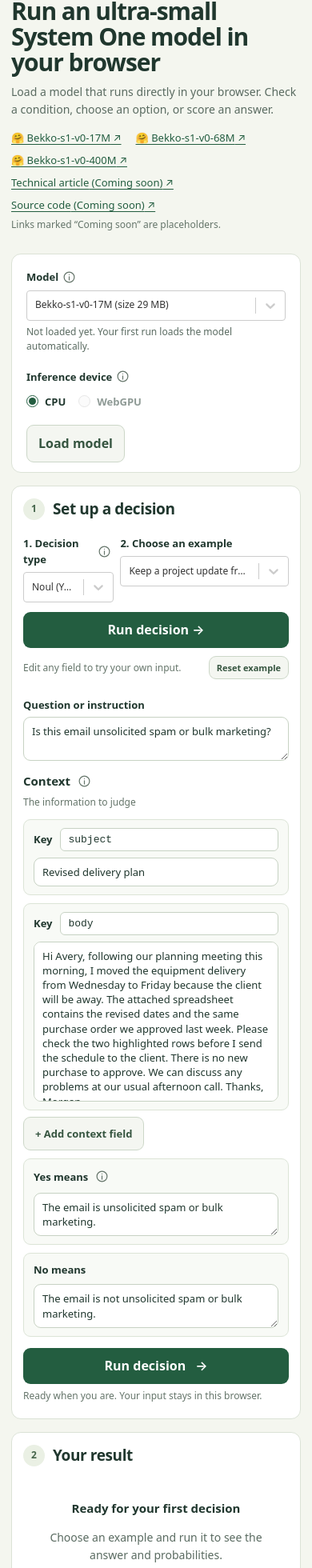
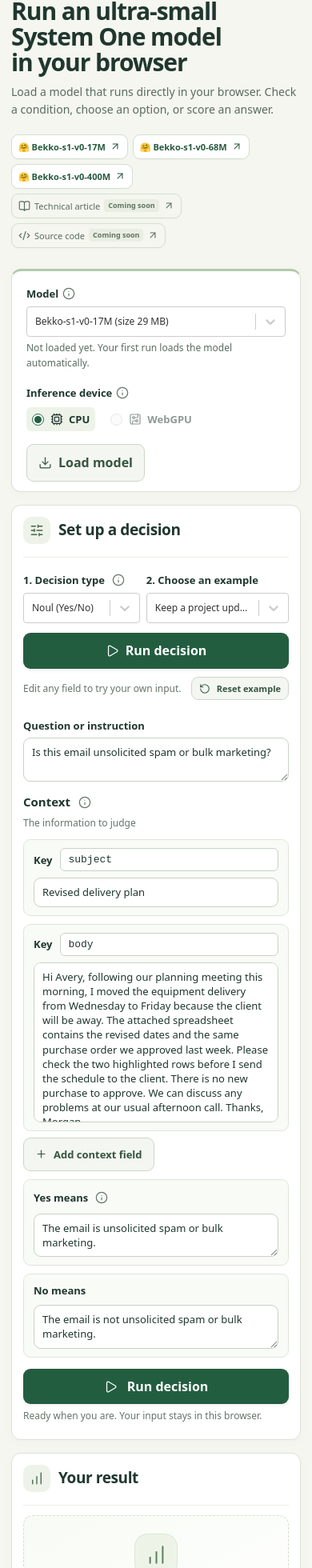
Before and after one commit to hotchpotch/bekko-system-one, a React (Vite) app in the folder browser/: page / in a window 390 px wide. Shown: the part 32-1992 px from the top of the page at 80% size. Built offline with nearby package versions, Linux system fonts and the light colour scheme.

Commit message:
Polish browser UI with Lucide icons and model download totals

```diff
--- a/browser/package.json
+++ b/browser/package.json
@@ -18,6 +18,7 @@
   },
   "dependencies": {
     "@huggingface/tokenizers": "0.2.0",
+    "lucide-react": "^1.48.0",
     "onnxruntime-node": "1.30.0",
     "onnxruntime-web": "1.30.0",
     "react": "^19.2.3",
--- a/browser/src/main.jsx
+++ b/browser/src/main.jsx
@@ -1,4 +1,5 @@
 import React, { useEffect, useRef, useState } from "react";
+import { ArrowUpRight, BookOpen, Code2, Download, LoaderCircle, CircleCheck, Cpu, CircuitBoard, Play, RotateCcw, Plus, Timer, Braces, ChartNoAxesColumnIncreasing, SlidersHorizontal } from "lucide-react";
 import { createRoot } from "react-dom/client";
 import "./style.css";
 import examples from "./examples.json";
@@ -130,6 +131,7 @@
         </div>
       ))}
       <p className="result-time">
+        <Timer size={15} aria-hidden="true" />
         Inference: {inferenceMilliseconds.toFixed(1)} ms · {deviceLabel(device)}
         <HelpTooltip id="timing-help" label="Help with inference time">
           Time spent running the model across all candidates. Downloads, tokenization,
@@ -310,12 +312,14 @@
           </p>
         <nav className="resource-links" aria-label="Models and project resources">
           {RESOURCE_LINKS.map(({ label, href, placeholder }) => (
-            <a key={label} href={href} target="_blank" rel="noopener noreferrer">
-              {label}{placeholder ? " (Coming soon)" : ""} ↗
+            <a key={label} className={`resource-badge ${placeholder ? "resource-placeholder" : ""}`} href={href} target="_blank" rel="noopener noreferrer">
+              {label.startsWith("🤗") ? null : label === "Technical article" ? <BookOpen size={15} aria-hidden="true" /> : <Code2 size={15} aria-hidden="true" />}
+              <span>{label}</span>{placeholder && <span className="coming-soon">Coming soon</span>}
+              <ArrowUpRight size={14} aria-hidden="true" />
             </a>
           ))}
         </nav>
-        <p className="hint">Links marked “Coming soon” are placeholders.</p>
+
         </div>
       </header>
       <section className="model-panel" aria-label="Model">
@@ -374,7 +378,7 @@
                     disabled={busy || (value === "webgpu" && !gpu.available)}
                     onChange={() => switchDevice(value)}
                   />
-                  <span>{label}</span>
+                  <span className="device-label">{value === "cpu" ? <Cpu size={16} aria-hidden="true" /> : <CircuitBoard size={16} aria-hidden="true" />}{label}</span>
                 </label>
               ))}
             </div>
@@ -388,6 +392,7 @@
             disabled={busy}
             onClick={() => start(true)}
           >
+            {busy ? <LoaderCircle size={17} className="spin" aria-hidden="true" /> : <Download size={17} aria-hidden="true" />}
             {busy
               ? "Loading…"
               : error
@@ -395,10 +400,10 @@
                 : "Load model"}
           </Button>
         ) : (
-          <span className="loaded-badge">✓ Loaded · Ready to run</span>
+          <span className="loaded-badge"><CircleCheck size={17} aria-hidden="true" /> Loaded · Ready to run</span>
         )}
         {busy && loadedBytes === null && (
-          <ModelLoadProgress files={files} status={status} />
+          <ModelLoadProgress files={files} status={status} expectedBytes={model.bytes} />
         )}
       </section>
       <div className="workspace">
@@ -412,7 +417,7 @@
         >
           <fieldset id="inputs" disabled={busy}>
             <div className="section-title">
-              <span className="step">1</span>
+              <span className="step"><SlidersHorizontal size={18} aria-hidden="true" /></span>
               <h2>Set up a decision</h2>
             </div>
             <div className="decision-pickers">
@@ -453,7 +458,8 @@
               />
             </div>
             <Button id="run-example" type="submit" disabled={busy}>
-              {busy ? "Working…" : "Run decision →"}
+              {busy ? <LoaderCircle size={17} className="spin" aria-hidden="true" /> : <Play size={17} aria-hidden="true" />}
+              {busy ? "Working…" : "Run decision"}
             </Button>
             <div className="form-toolbar">
               <p className="hint">Edit any field to try your own input.</p>
@@ -462,7 +468,7 @@
                 type="button"
                 onClick={() => choose(form.task, form.id)}
               >
-                Reset example
+                <RotateCcw size={14} aria-hidden="true" /> Reset example
               </Button>
             </div>
             <Textarea
@@ -536,7 +542,7 @@
                 });
               }}
             >
-              + Add context field
+              <Plus size={15} aria-hidden="true" /> Add context field
             </Button>
             {form.task === "noul" ? (
               <div id="binary-fields">
@@ -586,11 +592,11 @@
           <Button id="run" type="submit" disabled={busy}>
             {busy ? (
               <>
-                <span className="spinner" aria-hidden="true" /> Working…
+                <LoaderCircle size={17} className="spin" aria-hidden="true" /> Working…
               </>
             ) : (
               <>
-                Run decision <span aria-hidden="true">→</span>
+                <Play size={17} aria-hidden="true" /> Run decision
               </>
             )}
           </Button>
@@ -600,7 +606,7 @@
         </form>
         <aside className="panel result-panel">
           <div className="section-title">
-            <span className="step">2</span>
+            <span className="step"><ChartNoAxesColumnIncreasing size={18} aria-hidden="true" /></span>
             <h2>Your result</h2>
           </div>
           <div id="result" aria-live="polite" aria-busy={busy}>
@@ -612,21 +618,22 @@
               <Result output={output} />
             ) : (
               <div className="empty-result">
+                <span className="empty-icon">{busy ? <LoaderCircle size={27} className="spin" aria-hidden="true" /> : <ChartNoAxesColumnIncreasing size={27} aria-hidden="true" />}</span>
                 <h3>
                   {busy
-                    ? "Working on your decision…"
+                    ? loadedBytes === null ? "Loading your model…" : "Working on your decision…"
                     : "Ready for your first decision"}
                 </h3>
                 <p>
                   {busy
-                    ? "Inference runs locally on your device."
+                    ? loadedBytes === null ? "Download progress is shown above. Your model will run on this device." : "Inference runs locally on your device."
                     : "Choose an example and run it to see the answer and probabilities."}
                 </p>
               </div>
             )}
           </div>
           <details className="developer">
-            <summary>Input JSON</summary>
+            <summary><Braces size={15} aria-hidden="true" /> Input JSON</summary>
             <pre id="request-json">
               {request
                 ? pretty(request)
@@ -640,7 +647,7 @@
             </details>
           </details>
           <details className="developer">
-            <summary>Output JSON</summary>
+            <summary><Braces size={15} aria-hidden="true" /> Output JSON</summary>
             <pre id="response-json">
               {error
                 ? pretty({ error })
--- a/browser/src/models.js
+++ b/browser/src/models.js
@@ -1,16 +1,17 @@
 const releases = [
-  ['17m', '17M', 29, 'cf92c2f76214e764b9c4e3054125cdb146b0732e'],
-  ['68m', '68M', 196, '995dda388ac0f6735d8dc3cd4932d380c6fe06fc'],
-  ['400m', '400M', 1426, '93c993e2fbf8ed480b49d410fe52347062616c6e'],
+  ['17m', '17M', 29023607, 'cf92c2f76214e764b9c4e3054125cdb146b0732e'],
+  ['68m', '68M', 196342909, '995dda388ac0f6735d8dc3cd4932d380c6fe06fc'],
+  ['400m', '400M', 1426199724, '93c993e2fbf8ed480b49d410fe52347062616c6e'],
 ];
 export const DEFAULT_MODEL_ID = '17m';
-export const MODELS = releases.map(([value, size, megabytes, revision]) => {
+export const MODELS = releases.map(([value, size, bytes, revision]) => {
   const repository = `hotchpotch/bekko-system-one-v0-${value}`;
   return {
     value,
     name: `Bekko-s1-v0-${size}`,
-    label: `Bekko-s1-v0-${size} (size ${megabytes} MB)`,
+    label: `Bekko-s1-v0-${size} (size ${Math.round(bytes / 1e6)} MB)`,
     repository,
+    bytes,
     revision,
     base: import.meta.env?.DEV
       ? `/__hf_models/${value}/`
--- a/browser/src/style.css
+++ b/browser/src/style.css
@@ -203,11 +203,6 @@
 .empty-result {
   padding: 28px 8px 40px;
   text-align: center;
-}
-.empty-result > span {
-  display: block;
-  font-size: 38px;
-  color: #8aab8a;
 }
 .empty-result p {
   font-size: 14px;
@@ -839,3 +834,65 @@
 header > div {
   width: 100%;
 }
+
+/* Compact, consistent surfaces and controls. */
+:root { background: #f4f6ef; }
+.lucide { flex-shrink: 0; stroke-width: 1.8; vertical-align: middle; }
+header { max-width: none; margin-bottom: 26px; }
+h1 { max-width: 1000px; text-wrap: balance; }
+.resource-links { gap: 8px; margin-top: 20px; }
+.resource-links .resource-badge {
+  display: inline-flex; align-items: center; gap: 7px;
+  padding: 7px 11px; border: 1px solid #d3dfd0; border-radius: 9px;
+  background: #fff; color: #28593f; text-decoration: none;
+  font-size: 12px; font-weight: 600;
+  box-shadow: 0 1px 2px #20372e06;
+  transition: background .15s, border-color .15s, box-shadow .15s;
+}
+.resource-links .resource-badge:hover { background: #edf4e9; border-color: #98b899; box-shadow: 0 2px 6px #20372e0d; }
+.resource-links .resource-placeholder { background: transparent; color: #5a6b61; font-weight: 500; }
+.coming-soon { font-size: 10px; font-weight: 550; color: #637260; background: #e9eee3; border-radius: 4px; padding: 1px 5px; }
+.model-panel, .panel { box-shadow: 0 3px 14px #20372e05; }
+.model-panel { border-top: 3px solid #b4c9ae; }
+.section-title { padding-bottom: 16px; border-bottom: 1px solid #edf0e9; }
+.step { border-radius: 10px; width: 34px; height: 34px; background: #eef3e9; }
+button { align-items: center; gap: 8px; transition: background .15s, box-shadow .15s; }
+button.primary { justify-content: center; box-shadow: 0 2px 4px #20372e12; }
+button.primary:hover:not(:disabled) { background: #194d33; box-shadow: 0 3px 8px #20372e20; }
+button.secondary { justify-content: center; }
+button:focus-visible, summary:focus-visible { outline: 2px solid #368357; outline-offset: 3px; }
+.device-label, .loaded-badge, .progress-stage { display: inline-flex; align-items: center; gap: 7px; }
+.runtime-options { gap: 12px; }
+.runtime-option { padding: 5px 7px; border-radius: 6px; }
+.runtime-option.selected { background: #edf3e9; }
+.loaded-badge { font-size: 12px; border: 1px solid #dae5d4; }
+.load-progress { background: #f7faf4; border: 1px solid #e1e9db; padding: 10px 12px; border-radius: 9px; }
+.load-progress .progress-heading { align-items: center; flex-wrap: wrap; }
+.progress-stage { font-weight: 600; color: #345e43; }
+.progress-amount { color: #3d5947; font-size: 12px; }
+.load-progress progress { height: 5px; margin-top: 8px; }
+.progress-caption { display: flex; justify-content: space-between; gap: 10px; margin-top: 4px; color: #6b7b6b; font-size: 11px; }
+.context-field { border-color: #e0e6db; background: #f9fbf7; }
+.empty-result { border: 1px dashed #d6e0cf; border-radius: 12px; background: linear-gradient(150deg, #f8fbf5, #fff); padding: 30px 18px; text-align: center; }
+.empty-icon { display: inline-flex; align-items: center; justify-content: center; width: 54px; height: 54px; border: 1px solid #dce7d5; border-radius: 16px; background: #edf4e7; color: #5d8260; margin-bottom: 16px; }
+.empty-result h3 { font-size: 16px; color: #34513f; }
+.empty-result p { font-size: 13px; max-width: 320px; margin: 10px auto 0; }
+.result-value { letter-spacing: -.035em; }
+.result-time { flex-wrap: wrap; padding: 9px 0; font-size: 12px; }
+.developer summary { font-size: 12px; color: #526d56; }
+.developer summary .lucide { margin: 0 5px 2px 3px; }
+.track .fill { transition: width .25s ease; }
+.spin { animation: icon-spin 1s linear infinite; }
+@keyframes icon-spin { to { transform: rotate(360deg); } }
+@media (prefers-reduced-motion: reduce) {
+  .spin { animation: none; }
+  button, .track .fill, .resource-links .resource-badge { transition: none; }
+}
+@media (max-width: 600px) {
+  .decision-pickers { grid-template-columns: minmax(135px, .9fr) minmax(0, 1.1fr); }
+  .resource-links { gap: 6px; }
+  .resource-links .resource-badge { font-size: 11px; padding: 6px 8px; gap: 5px; }
+  .coming-soon { font-size: 9px; }
+  .progress-heading { row-gap: 5px; }
+  .empty-result { padding: 22px 14px; }
+}
--- a/browser/src/ui.jsx
+++ b/browser/src/ui.jsx
@@ -1,5 +1,6 @@
 import React, { useLayoutEffect, useRef, useState } from "react";
 import Select from "react-select";
+import { Info, Download, LoaderCircle } from "lucide-react";
 
 export function Button({ secondary = false, className = "", ...props }) {
   return (
@@ -61,22 +62,30 @@
     />
   );
 }
-export function ModelLoadProgress({ files, status }) {
-  const list = Object.entries(files);
-  const loaded = list.reduce((sum, [, file]) => sum + file.loaded, 0);
-  const model = list.find(([name]) => name.endsWith(".onnx"))?.[1];
+export function ModelLoadProgress({ files, status, expectedBytes }) {
+  const model = Object.entries(files).find(([name]) => name.endsWith(".onnx"))?.[1];
   const preparing = status.startsWith("Preparing");
-  const value = !preparing && model?.total ? Math.min(100, model.loaded / model.total * 100) : null;
+  const total = model?.total || expectedBytes;
+  // Show model bytes only: tokenizer downloads are separate from this total.
+  const loaded = model?.loaded || 0;
+  const value = !preparing && total ? Math.min(100, loaded / total * 100) : null;
+  const mb = bytes => (bytes / 1e6).toLocaleString("en-US", { minimumFractionDigits: 1, maximumFractionDigits: 1 });
   return (
     <div className="load-progress" aria-label="Model loading progress">
       <div className="progress-heading">
-        <span>{preparing ? "Preparing model…" : "Downloading model…"}</span>
+        <span className="progress-stage">
+          {preparing ? <LoaderCircle className="spin" size={16} aria-hidden="true" /> : <Download size={16} aria-hidden="true" />}
+          {preparing ? "Preparing model…" : "Downloading model…"}
+        </span>
         <span className="progress-amount">
-          {preparing ? "Almost ready" : `${(loaded / 1e6).toFixed(1)} MB received`}
-          {value != null && ` · ${Math.floor(value)}%`}
+          {mb(loaded)} MB{total ? ` / ${mb(total)} MB` : " received"}
         </span>
       </div>
       <Progress label={preparing ? "Preparing inference runtime" : "Model download"} value={value} />
+      <div className="progress-caption">
+        <span>{preparing ? "Setting up inference on your device" : "Loading into your browser"}</span>
+        <span>{preparing ? "Initializing" : value == null ? "Receiving data" : `${Math.floor(value)}%`}</span>
+      </div>
     </div>
   );
 }
@@ -179,11 +188,7 @@
         onFocus={() => setOpen(true)}
         onClick={() => setOpen(true)}
       >
-        <svg viewBox="0 0 24 24" width="17" height="17" fill="none" stroke="currentColor" strokeWidth="1.7" strokeLinecap="round" aria-hidden="true">
-          <circle cx="12" cy="12" r="9" />
-          <path d="M12 11v6" />
-          <circle cx="12" cy="7.5" r=".9" fill="currentColor" stroke="none" />
-        </svg>
+        <Info size={16} strokeWidth={1.8} aria-hidden="true" />
       </button>
       <span ref={bubble} id={id} role="tooltip" className="help-content" style={position} hidden={!open}>
         {children}
```
Also changed, not shown: 1 other file (tests, documents, lock files or other folders).
